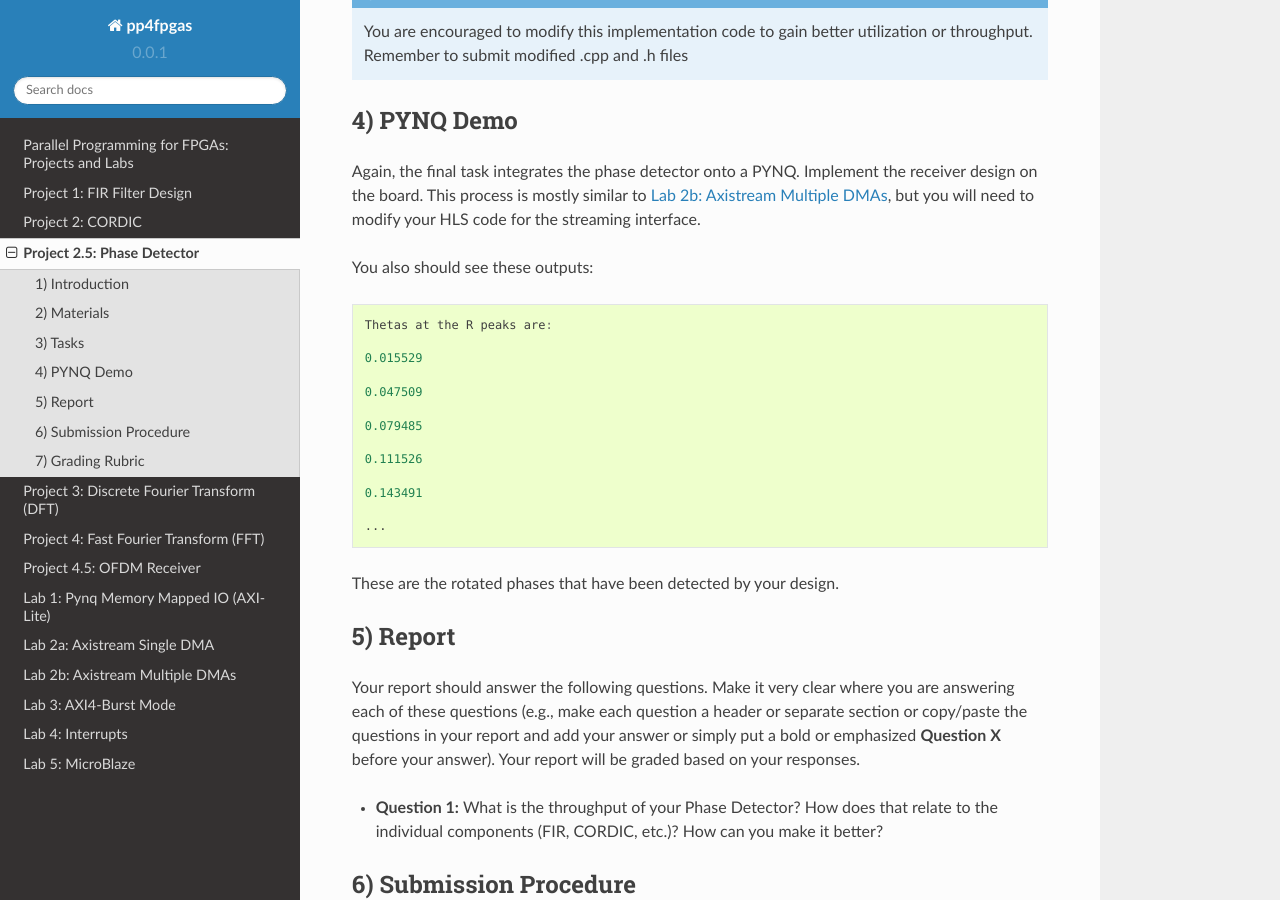
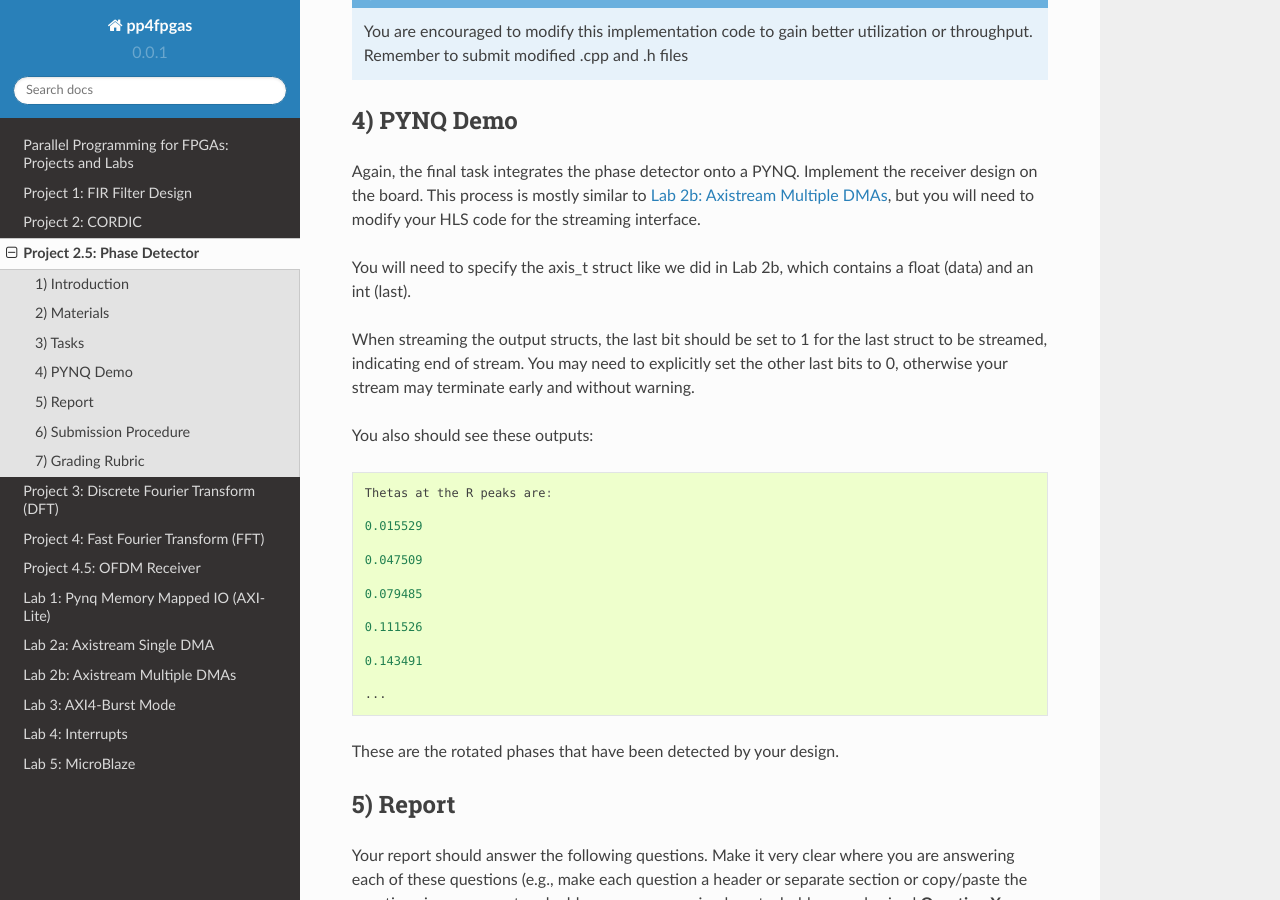
Before and after one commit to KastnerRG/Read_the_docs, a Sphinx documentation site: the page built from docs/project2.5.rst, in a window 1280 px wide and 900 px high, scrolled down 2809 px. Built offline with Sphinx 7.4.7 and the Read the Docs theme 2.0.0, drawn with Linux system fonts in a browser that asks for light colours.

Commit message:
streaming instruction updates

```diff
--- a/docs/project2.5.rst
+++ b/docs/project2.5.rst
@@ -78,6 +78,10 @@ The final goal is to implement this phase detector. To achieve this goal, you wi
 ------
 Again, the final task integrates the phase detector onto a PYNQ. Implement the receiver design on the board. This process is mostly similar to :doc:`Lab 2b: Axistream Multiple DMAs<axidma2>`, but you will need to modify your HLS code for the streaming interface.
 
+You will need to specify the axis_t struct like we did in Lab 2b, which contains a float (data) and an int (last).
+
+When streaming the output structs, the last bit should be set to 1 for the last struct to be streamed, indicating end of stream. You may need to explicitly set the other last bits to 0, otherwise your stream may terminate early and without warning.
+
 You also should see these outputs:
 
 .. code-block:: c++
--- a/docs/project3.rst
+++ b/docs/project3.rst
@@ -96,7 +96,7 @@ The key in this project is to understand the tradeoffs between loop optimization
 6) PYNQ Demo
 ------------
 
-For this demo, your will create an IP for the DFT 1024, and run it from the Jupyter notebook using DMAs. You need to follow the :doc:`Lab 2b: Axistream Multiple DMAs<axidma2>`'s example, with the only difference being that you will have 2 inputs and 2 outputs instead of 2 inputs and 1 output.
+For this demo, your will create an IP for the DFT 1024, and run it from the Jupyter notebook using DMAs. You need to follow the :doc:`Lab 2b: Axistream Multiple DMAs<axidma2>`' example, with the only difference being that you will have 2 inputs and 2 outputs instead of 2 inputs and 1 output.
 
 You will additionally need to change the depth of your interface ports to 1024 (you can read more about that `here <https://www.xilinx.com/html_docs/xilinx2017_4/sdaccel_doc/jit1504034365862.html>`_).
 
```
